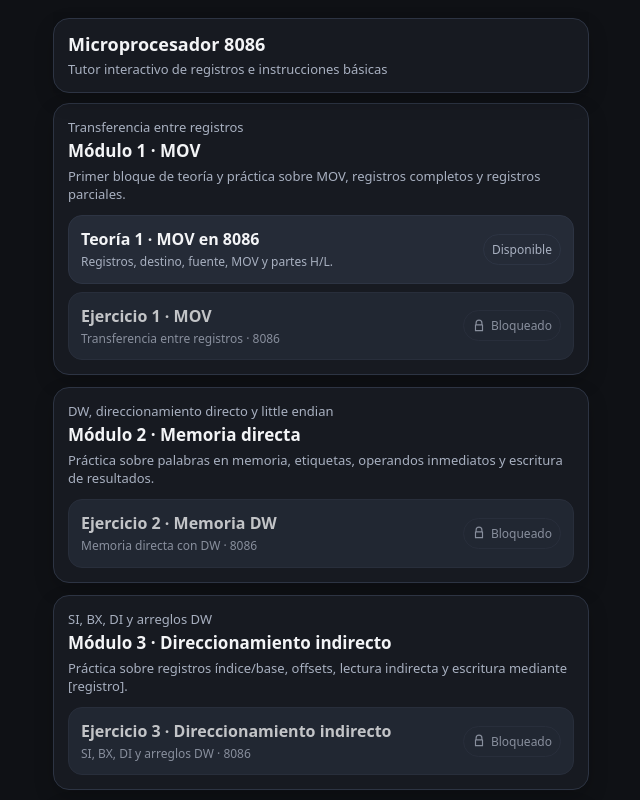
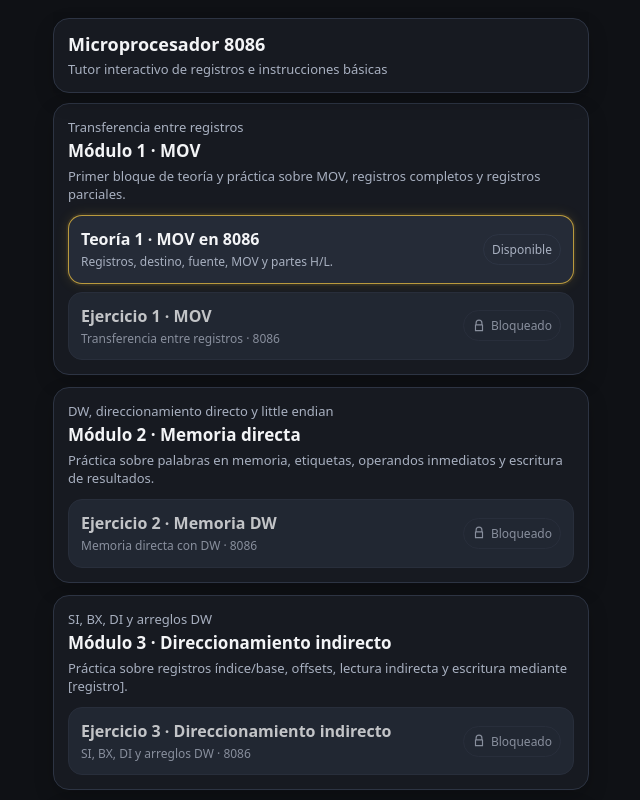
Before and after one commit to marcomarca/microprocesador8086-app, a Svelte app: page / in a window 1280 px wide. Shown: the top 800 px of the page, without its empty margins (319-959 px from the left). Built offline with nearby package versions, Linux system fonts and the light colour scheme.

Commit message:
feat: add visual indication for recommended exercises with animation

```diff
--- a/src/screens/MenuScreen.svelte
+++ b/src/screens/MenuScreen.svelte
@@ -68,6 +68,7 @@
           <button
             class="exercise-item theory-item"
             class:locked={!access.unlocked}
+            class:recommended={access.unlocked && !access.completed && access.index === progress.routeCursor}
             disabled={!access.unlocked}
             on:click={() => openTheory(theory)}
           >
@@ -93,7 +94,12 @@
           {@const exercise = item.exercise}
           {@const access = getExerciseAccess(content, progress, exercise.id)}
           {@const result = progress.exerciseResults[exercise.id]}
-          <button class="exercise-item" class:locked={!access.unlocked} on:click={() => openExercise(exercise)}>
+          <button
+            class="exercise-item"
+            class:locked={!access.unlocked}
+            class:recommended={access.unlocked && !access.completed && access.index === progress.routeCursor}
+            on:click={() => openExercise(exercise)}
+          >
             <div>
               <strong>{exercise.title}</strong>
               <span>{exercise.subtitle}</span>
--- a/src/styles.css
+++ b/src/styles.css
@@ -443,6 +443,27 @@ pre {
   opacity: .78;
 }
 
+.exercise-item.recommended {
+  border-color: rgba(244, 197, 66, .72);
+  animation: recommended-route-pulse 2.2s ease-in-out infinite;
+}
+
+@keyframes recommended-route-pulse {
+  0%, 100% {
+    box-shadow: 0 0 0 0 rgba(244, 197, 66, 0), 0 0 0 rgba(244, 197, 66, 0);
+  }
+  50% {
+    box-shadow: 0 0 0 3px rgba(244, 197, 66, .14), 0 0 22px rgba(244, 197, 66, .24);
+  }
+}
+
+@media (prefers-reduced-motion: reduce) {
+  .exercise-item.recommended {
+    animation: none;
+    box-shadow: 0 0 0 3px rgba(244, 197, 66, .12), 0 0 16px rgba(244, 197, 66, .18);
+  }
+}
+
 .exercise-item span,
 .exercise-item em {
   display: block;
```
